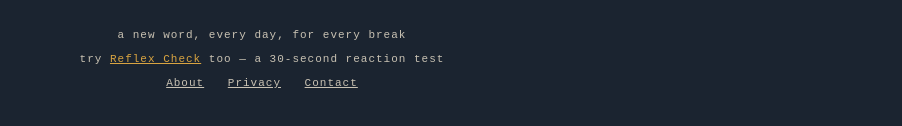
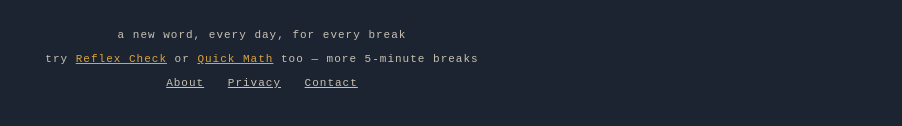
Before and after one commit to Khalidis2/deskle, a plain HTML site: page index.html in a window 1280 px wide. Shown: the part 588-714 px from the top of the page, without its empty margins (378-1280 px from the left). Drawn offline with Linux system fonts and the light colour scheme; a script that the page names is missing.

Commit message:
Cross-link Quick Math from Deskle's footer

```diff
--- a/index.html
+++ b/index.html
@@ -1006,7 +1006,7 @@
   <footer style="margin-top:32px; text-align:center; color:var(--paper-dim); font-size:11px; letter-spacing:1px;">
     a new word, every day, for every break
     <div style="margin-top:12px;">
-      try <a href="/reflex.html" style="color:var(--yellow);">Reflex Check</a> too — a 30-second reaction test
+      try <a href="/reflex.html" style="color:var(--yellow);">Reflex Check</a> or <a href="/math.html" style="color:var(--yellow);">Quick Math</a> too — more 5-minute breaks
     </div>
     <div style="margin-top:12px;">
       <a href="/about.html" style="color:var(--paper-dim); margin:0 8px;">About</a>
```
